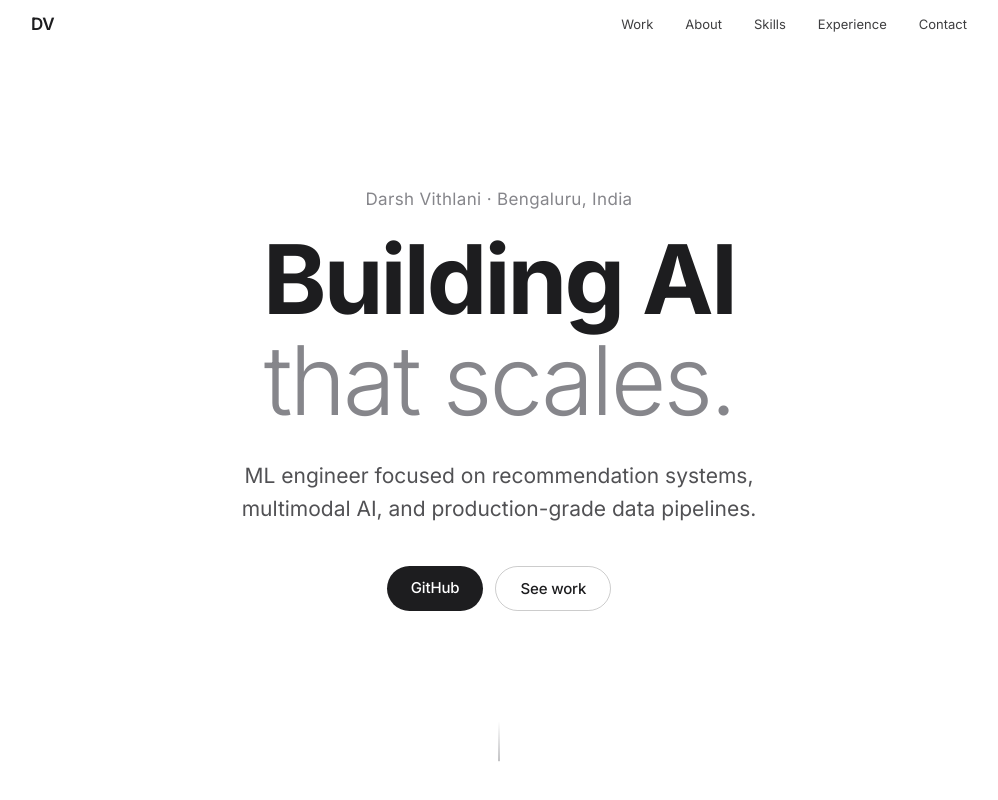
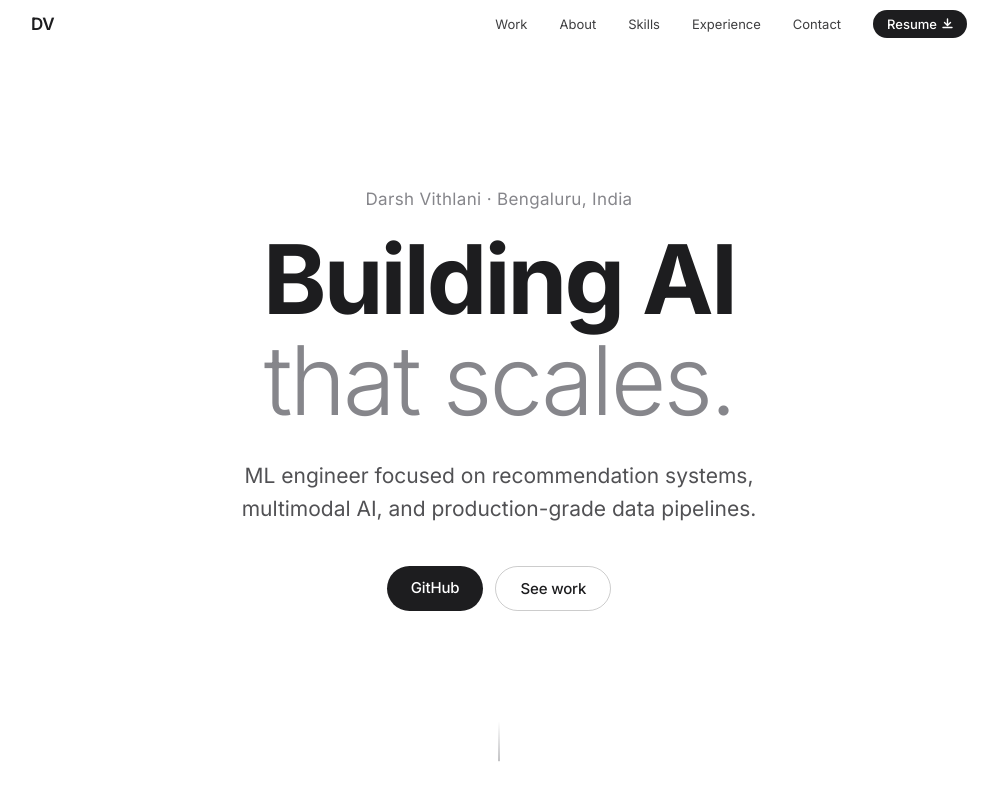
Before and after one commit to CODING-DARSH/Portfolio, a React app: page / in a window 1280 px wide. Shown: the top 800 px of the page, without its empty margins (141-1139 px from the left). Built offline with nearby package versions, Linux system fonts and the light colour scheme; the HTML template or start-up script is replaced by a standard one.

Commit message:
feat: add resume button and resume

```diff
--- a/src/components/Navbar.jsx
+++ b/src/components/Navbar.jsx
@@ -88,6 +88,29 @@ export default function Navbar() {
                 {l.label}
               </button>
             ))}
+            <a
+              href="/resume.pdf"
+              download="Darsh_Vithlani_Resume.pdf"
+              style={{
+                padding: '6px 14px',
+                background: '#1d1d1f',
+                color: '#fff',
+                borderRadius: '980px',
+                fontSize: '13px',
+                fontWeight: '500',
+                transition: 'background 0.2s',
+                display: 'flex',
+                alignItems: 'center',
+                gap: '5px',
+              }}
+              onMouseEnter={e => e.currentTarget.style.background = '#000'}
+              onMouseLeave={e => e.currentTarget.style.background = '#1d1d1f'}
+            >
+              Resume
+              <svg width="11" height="11" viewBox="0 0 11 11" fill="none">
+                <path d="M5.5 1v6M2.5 4.5l3 3 3-3M1 9.5h9" stroke="currentColor" strokeWidth="1.4" strokeLinecap="round" strokeLinejoin="round"/>
+              </svg>
+            </a>
           </div>
 
           {/* Mobile hamburger */}
@@ -142,6 +165,19 @@ export default function Navbar() {
                 {l.label}
               </button>
             ))}
+            <a
+              href="/resume.pdf"
+              download="Darsh_Vithlani_Resume.pdf"
+              style={{
+                display: 'block',
+                padding: '14px 22px',
+                fontSize: '17px',
+                color: '#0071e3',
+                fontWeight: '500',
+              }}
+            >
+              Download Resume ↓
+            </a>
           </motion.div>
         )}
       </AnimatePresence>
--- a/src/sections/Contact.jsx
+++ b/src/sections/Contact.jsx
@@ -45,7 +45,7 @@ export default function Contact() {
             Open to ML engineering roles, research collaborations, and interesting problems worth solving.
           </p>
 
-          <div style={{ display: 'flex', gap: '12px', justifyContent: 'center', flexWrap: 'wrap', marginBottom: '64px' }}>
+          <div style={{ display: 'flex', gap: '12px', justifyContent: 'center', flexWrap: 'wrap', marginBottom: '32px' }}>
             <a
               href="mailto:darshvit20@gmail.com"
               style={{
@@ -102,6 +102,33 @@ export default function Contact() {
             </a>
           </div>
 
+          {/* Resume download */}
+          <a
+            href="/resume.pdf"
+            download="Darsh_Vithlani_Resume.pdf"
+            style={{
+              display: 'inline-flex',
+              alignItems: 'center',
+              gap: '8px',
+              padding: '14px 28px',
+              background: 'transparent',
+              color: '#1d1d1f',
+              border: '1px solid rgba(0,0,0,0.15)',
+              borderRadius: '980px',
+              fontSize: '15px',
+              fontWeight: '500',
+              marginBottom: '64px',
+              transition: 'border-color 0.2s, background 0.2s',
+            }}
+            onMouseEnter={e => { e.currentTarget.style.borderColor = 'rgba(0,0,0,0.4)'; e.currentTarget.style.background = '#f5f5f7' }}
+            onMouseLeave={e => { e.currentTarget.style.borderColor = 'rgba(0,0,0,0.15)'; e.currentTarget.style.background = 'transparent' }}
+          >
+            <svg width="14" height="14" viewBox="0 0 14 14" fill="none">
+              <path d="M7 1v8M4 6.5l3 3 3-3M1.5 12.5h11" stroke="currentColor" strokeWidth="1.4" strokeLinecap="round" strokeLinejoin="round"/>
+            </svg>
+            Download Resume
+          </a>
+
           <p style={{ fontSize: '13px', color: '#86868b' }}>
             Darsh Vithlani · Bengaluru, India · {new Date().getFullYear()}
           </p>
```
Also changed, not shown: 1 other file (tests, documents, lock files or other folders).
